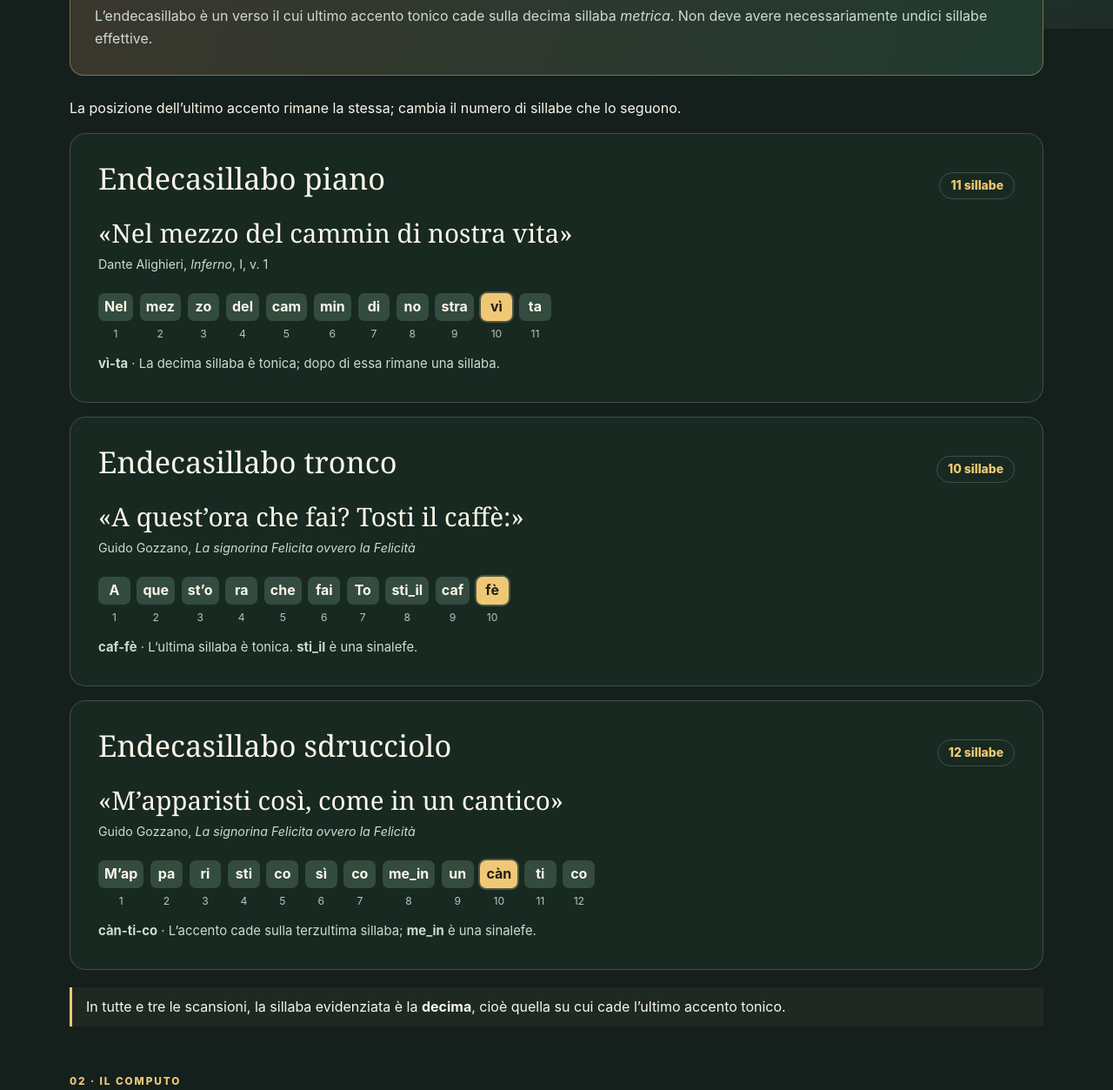
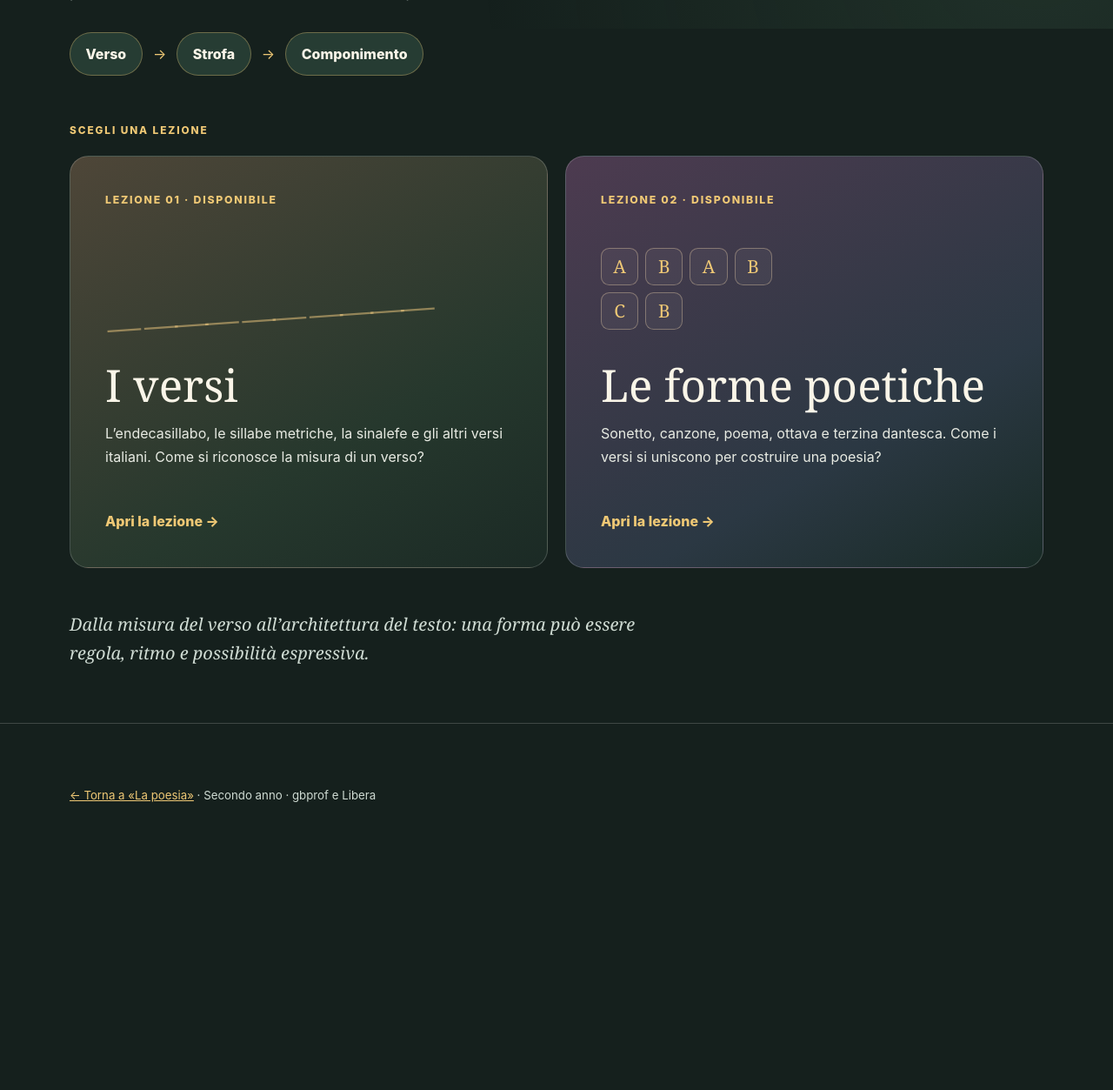
Before and after one commit to gb69prof/II-anno, a website: page Poesia/la-forma/index.html in a window 1280 px wide. Shown: the part 767-2020 px from the top of the page at 87% size. After the commit the page ends 1789 px from the top, so only its background shows below. Drawn offline with Linux system fonts and the light colour scheme.

Commit message:
Poesia: trasforma La forma in indice delle lezioni

```diff
--- a/Poesia/la-forma/index.html
+++ b/Poesia/la-forma/index.html
@@ -1,47 +1,25 @@
 <!doctype html>
-<html lang="it"><head><meta charset="utf-8"><meta name="viewport" content="width=device-width,initial-scale=1,viewport-fit=cover">
-<meta name="theme-color" content="#15201d"><meta name="description" content="Schemi sulla forma della poesia: endecasillabo, computo delle sillabe e altri versi italiani.">
-<title>La forma — La poesia · gbprof</title><link rel="stylesheet" href="../poesia.css"></head>
-<body><a class="skip" href="#contenuto">Vai al contenuto</a><main class="wrap" id="contenuto"><a class="back" href="../index.html">← La poesia</a>
-<header class="hero"><p class="eyebrow">La poesia / 01 · La forma</p><h1>La forma.</h1><p class="intro">Uno strumento per leggere i versi. Non serve conoscere tutte le regole a memoria: serve sapere che cosa guardare quando incontriamo una poesia.</p>
-<div class="pills"><a class="pill" href="#endecasillabo">L’endecasillabo ↓</a><a class="pill" href="#computo">Il computo ↓</a><a class="pill" href="#altri-versi">Gli altri versi ↓</a></div></header>
-<section class="section" id="endecasillabo"><span class="tag">01 · La regola</span><h2>L’endecasillabo</h2>
-<div class="statement"><strong>Ultima sillaba tonica: 10ª</strong><p>L’endecasillabo è un verso il cui ultimo accento tonico cade sulla decima sillaba <em>metrica</em>. Non deve avere necessariamente undici sillabe effettive.</p></div>
-<p>La posizione dell’ultimo accento rimane la stessa; cambia il numero di sillabe che lo seguono.</p>
-<div class="examples">
-<article class="example"><div class="example-top"><h3>Endecasillabo piano</h3><span class="count">11 sillabe</span></div>
-<p class="verse">«Nel mezzo del cammin di nostra vita»</p><p class="credit">Dante Alighieri, <em>Inferno</em>, I, v. 1</p>
-<div class="scan" aria-label="1: Nel, 2: mez, 3: zo, 4: del, 5: cam, 6: min, 7: di, 8: no, 9: stra, 10: vì, 11: ta"><span class="syl">Nel</span><span class="syl">mez</span><span class="syl">zo</span><span class="syl">del</span><span class="syl">cam</span><span class="syl">min</span><span class="syl">di</span><span class="syl">no</span><span class="syl">stra</span><span class="syl accent">vì</span><span class="syl">ta</span></div>
-<p class="scan-note"><strong>vì-ta</strong> · La decima sillaba è tonica; dopo di essa rimane una sillaba.</p></article>
-<article class="example"><div class="example-top"><h3>Endecasillabo tronco</h3><span class="count">10 sillabe</span></div>
-<p class="verse">«A quest’ora che fai? Tosti il caffè:»</p><p class="credit">Guido Gozzano, <em>La signorina Felicita ovvero la Felicità</em></p>
-<div class="scan" aria-label="1: A, 2: que, 3: st’o, 4: ra, 5: che, 6: fai, 7: To, 8: sti_il, 9: caf, 10: fè"><span class="syl">A</span><span class="syl">que</span><span class="syl">st’o</span><span class="syl">ra</span><span class="syl">che</span><span class="syl">fai</span><span class="syl">To</span><span class="syl">sti_il</span><span class="syl">caf</span><span class="syl accent">fè</span></div>
-<p class="scan-note"><strong>caf-fè</strong> · L’ultima sillaba è tonica. <strong>sti_il</strong> è una sinalefe.</p></article>
-<article class="example"><div class="example-top"><h3>Endecasillabo sdrucciolo</h3><span class="count">12 sillabe</span></div>
-<p class="verse">«M’apparisti così, come in un cantico»</p><p class="credit">Guido Gozzano, <em>La signorina Felicita ovvero la Felicità</em></p>
-<div class="scan" aria-label="1: M’ap, 2: pa, 3: ri, 4: sti, 5: co, 6: sì, 7: co, 8: me_in, 9: un, 10: càn, 11: ti, 12: co"><span class="syl">M’ap</span><span class="syl">pa</span><span class="syl">ri</span><span class="syl">sti</span><span class="syl">co</span><span class="syl">sì</span><span class="syl">co</span><span class="syl">me_in</span><span class="syl">un</span><span class="syl accent">càn</span><span class="syl">ti</span><span class="syl">co</span></div>
-<p class="scan-note"><strong>càn-ti-co</strong> · L’accento cade sulla terzultima sillaba; <strong>me_in</strong> è una sinalefe.</p></article>
-</div>
-<div class="note">In tutte e tre le scansioni, la sillaba evidenziata è la <strong>decima</strong>, cioè quella su cui cade l’ultimo accento tonico.</div>
+<html lang="it">
+<head><meta charset="utf-8"><meta name="viewport" content="width=device-width,initial-scale=1,viewport-fit=cover">
+<meta name="theme-color" content="#15201d">
+<meta name="description" content="La forma poetica: un percorso introduttivo sul verso, sulle strofe e sui componimenti. Lezioni sui versi e sulle forme poetiche.">
+<title>La forma — La poesia · gbprof</title>
+<link rel="stylesheet" href="../poesia.css"></head>
+<body><a class="skip" href="#contenuto">Vai al contenuto</a>
+<main class="wrap" id="contenuto"><a class="back" href="../index.html">← La poesia</a>
+<header class="hero"><p class="eyebrow">La poesia / 01 · La forma</p>
+<h1>La forma.</h1>
+<p class="intro">Una poesia non è fatta soltanto di parole: è fatta anche di pause, ritmo, versi e strofe. Scoprire come è costruita significa imparare ad ascoltarla e a comprenderla.</p>
+</header>
+<section class="section hub-intro"><span class="tag">La domanda che ci guida</span><h2>Perché il poeta sceglie proprio questa forma?</h2>
+<p>La metrica non è un insieme di regole da imparare per conto proprio: ci aiuta a capire come il poeta dispone le parole, costruisce un ritmo e organizza un pensiero. Cominciamo dall’unità più piccola, il <strong>verso</strong>, e arriviamo alle forme del componimento.</p>
+<div class="hub-step-line" aria-label="Il percorso: verso, strofa, componimento"><span>Verso</span><span aria-hidden="true">→</span><span>Strofa</span><span aria-hidden="true">→</span><span>Componimento</span></div>
 </section>
-<section class="section" id="computo"><span class="tag">02 · Il computo</span><h2>Sillabe grammaticali ≠ sillabe metriche</h2><p>Nel verso le sillabe si contano secondo la pronuncia poetica. Due vocali vicine, appartenenti a parole diverse, possono essere pronunciate come una sola sillaba metrica: è la <strong>sinalefe</strong>.</p>
-<div class="metric">
-<div class="mini"><h3>«Tosti il caffè»</h3><p class="inline-mark">sti + il → <span class="combined">sti_il</span></p><p>La vocale finale di <em>Tosti</em> e quella iniziale di <em>il</em> si contano insieme.</p></div>
-<div class="mini"><h3>«come in un cantico»</h3><p class="inline-mark">me + in → <span class="combined">me_in</span></p><p>Nella scansione dell’esempio, la sinalefe unisce <em>come</em> e <em>in</em>.</p></div>
-</div>
-<p class="note">Per ora basta riconoscere la sinalefe. Altri fenomeni metrici — dialefe, sineresi e dieresi — si incontreranno nei testi quando serviranno.</p></section>
-<section class="section" id="altri-versi"><span class="tag">03 · Lo schema</span><h2>Gli altri versi italiani</h2><p>La misura si riconosce dalla posizione dell’<strong>ultimo accento tonico</strong>. La quantità di sillabe riportata nella tabella vale per i versi <strong>piani</strong>.</p>
-<div class="table-wrap"><table><thead><tr><th scope="col">Verso</th><th scope="col">Definizione</th><th scope="col">Esempio</th><th scope="col">Autore</th></tr></thead><tbody>
-<tr><td>Decasillabo</td><td>9ª tonica · 10 sillabe</td><td>«Ritornava una rondine al tetto»</td><td>G. Pascoli</td></tr>
-<tr><td>Novenario</td><td>8ª tonica · 9 sillabe</td><td>«trafitto da un raggio di sole»</td><td>S. Quasimodo</td></tr>
-<tr><td>Ottonario</td><td>7ª tonica · 8 sillabe</td><td>«lungo un dolce ruscelletto»</td><td>G. Chiabrera</td></tr>
-<tr><td>Settenario</td><td>6ª tonica · 7 sillabe</td><td>«nella sera autunnale»</td><td>D. Campana</td></tr>
-<tr><td>Senario</td><td>5ª tonica · 6 sillabe</td><td>«nel tempo che tace»</td><td>G. Pascoli</td></tr>
-<tr><td>Quinario</td><td>4ª tonica · 5 sillabe</td><td>«Viva Arlecchini»</td><td>G. Giusti</td></tr>
-<tr><td>Quaternario</td><td>3ª tonica · 4 sillabe</td><td>«Sé d’amore»</td><td>T. Solera</td></tr>
-<tr><td>Trisillabo</td><td>2ª tonica · 3 sillabe</td><td>«La morte»</td><td>G. Ungaretti</td></tr>
-<tr><td>Bisillabo</td><td>1ª tonica · 2 sillabe</td><td>«piano»</td><td>G. Ungaretti</td></tr>
-</tbody></table></div>
-<p class="note">Un verso <strong>tronco</strong> ha una sillaba effettiva in meno del corrispondente verso piano; un verso <strong>sdrucciolo</strong> ne ha una in più. La posizione dell’ultima sillaba tonica resta il criterio decisivo.</p></section>
-<aside class="sources"><strong>Fonti e testi per la verifica</strong><p><a href="https://www.treccani.it/enciclopedia/endecasillabo_(Enciclopedia-dell'Italiano)/" target="_blank" rel="noopener noreferrer">Treccani, «Endecasillabo»</a> · <a href="https://dante.princeton.edu/cgi-bin/dante/campuscgi/mpb/GetCantoSection.pl?INP_LEN=3&amp;INP_POEM=Inf&amp;INP_SECT=1&amp;INP_START=1&amp;LANG=2" target="_blank" rel="noopener noreferrer">Princeton Dante Project</a> · <a href="https://it.wikisource.org/wiki/I_colloqui/II._Alle_soglie/La_signorina_Felicita_ovvero_la_Felicit%C3%A0" target="_blank" rel="noopener noreferrer">Gozzano, <em>La signorina Felicita</em></a>. Per gli altri versi: Panebianco e altri, Zanichelli, <em>La struttura del testo poetico</em>, p. 52.</p></aside>
-</main><footer><div class="wrap"><a href="../index.html">← Torna a «La poesia»</a> · Secondo anno · gbprof e Libera</div></footer></body></html>
+<section class="section" aria-label="Le lezioni disponibili"><span class="tag">Scegli una lezione</span>
+<div class="lesson-cards">
+<a class="lesson-card verse-card" href="./i-versi/"><span class="number">Lezione 01 · Disponibile</span><span class="lesson-illustration" aria-hidden="true"><b>—</b><b>———</b><b>——</b><b>————</b></span><h2>I versi</h2><p>L’endecasillabo, le sillabe metriche, la sinalefe e gli altri versi italiani. Come si riconosce la misura di un verso?</p><span class="enter">Apri la lezione →</span></a>
+<a class="lesson-card forms-card" href="./le-forme-poetiche/"><span class="number">Lezione 02 · Disponibile</span><span class="lesson-illustration letters-illustration" aria-hidden="true"><b>A</b><b>B</b><b>A</b><b> B </b><b>C</b><b>B</b></span><h2>Le forme poetiche</h2><p>Sonetto, canzone, poema, ottava e terzina dantesca. Come i versi si uniscono per costruire una poesia?</p><span class="enter">Apri la lezione →</span></a>
+</div></section>
+<p class="hub-signoff">Dalla misura del verso all’architettura del testo: una forma può essere regola, ritmo e possibilità espressiva.</p>
+</main><footer><div class="wrap"><a href="../index.html">← Torna a «La poesia»</a> · Secondo anno · gbprof e Libera</div></footer>
+</body></html>
```
